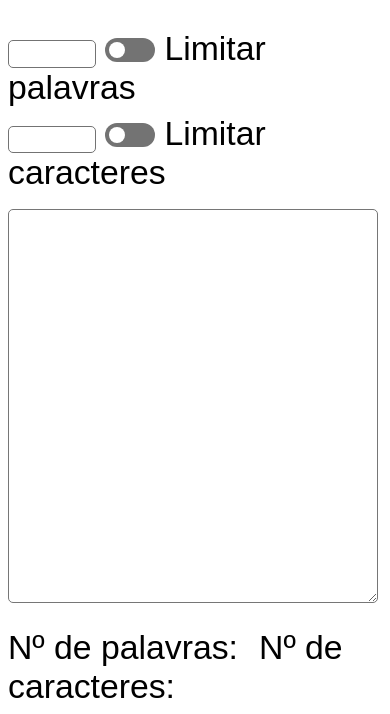
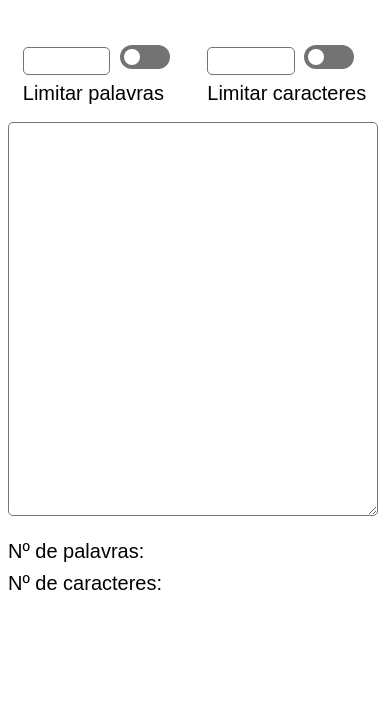
Before and after one commit to hjriva/Contador-de-palavras-e-caracteres, a plain HTML site: page index.html in a window 390 px wide. Shown: the part 142-856 px from the top of the page. Drawn offline with Linux system fonts and the light colour scheme.

Commit message:
mediaquery

```diff
--- a/contadorcss.css
+++ b/contadorcss.css
@@ -130,9 +130,38 @@
     margin: 2vh;
 }
 
+@media screen and (max-width: 644px)  {
+  .lbl {
+    display: block;
+    font-size: 20px;
+    padding-top: 7px;
+    margin-right: 1px;
+  }
+
+  #formsarea {
+    display: flex;
+    justify-content: space-around;
+    flex-wrap: wrap;
+    gap: 8px;
+  }
+
+  .indicador {
+    font-size: 20px;
+    display: flex;
+    flex-direction: row;
+    flex-wrap: wrap;
+  }
+
+  #text {
+    width: 65vw;
+  }
+
+  }
+
 @media screen and (max-width: 645px)  {
   body {
     font-size: 5.5vh;
+
   }
 
 
```
